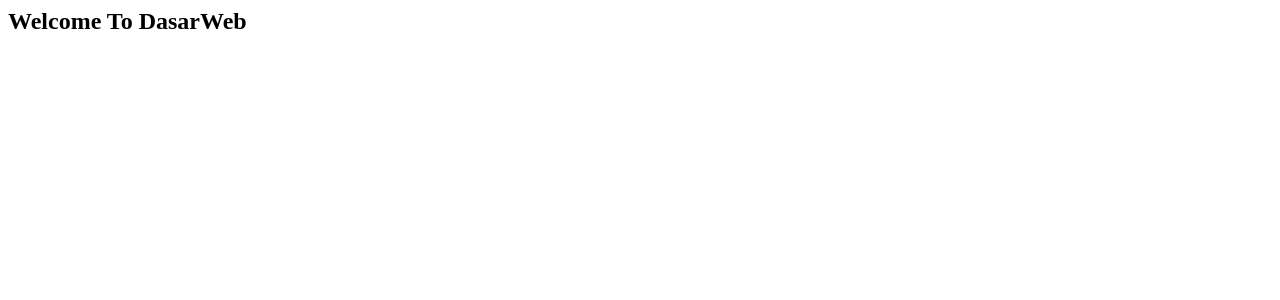
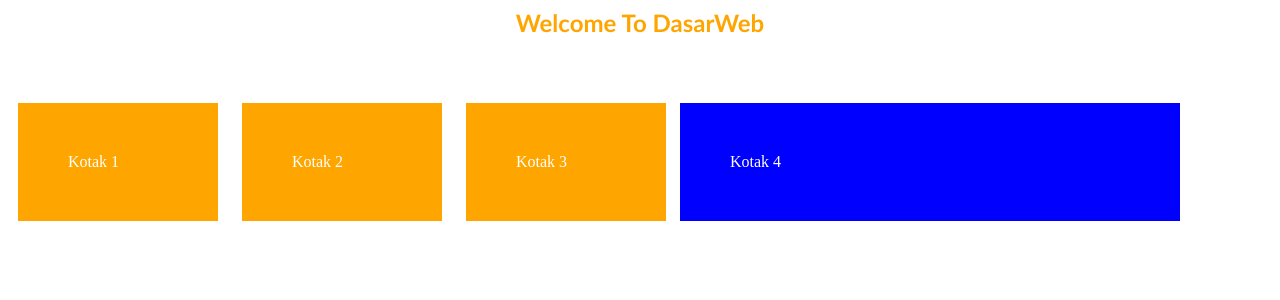
Before and after one commit to YanuarRamadhaniKuswoko/DesainPemrograman, a PHP site: page /dasarweb/index.html in a window 1280 px wide. Shown: the top 300 px of the page. Run offline with PHP 8.4, Linux system fonts and the light colour scheme.

Commit message:
P2-Praktikum3

```diff
--- a/dasarweb/index.html
+++ b/dasarweb/index.html
@@ -1,9 +1,15 @@
 <html>
     <head>
         <title>Main Page</title>
-        <link rel="stylesheet" type="text/css" href=""style.css>
+        <link rel="stylesheet" type="text/css" href="style.css">
     </head>
     <body>
         <h2>Welcome To DasarWeb</h2>
+        <br><br>
+        <div class="kotak">Kotak 1</div>
+        <div class="kotak">Kotak 2</div>
+        <div class="kotak">Kotak 3</div>
+
+        <div id="kotak">Kotak 4</div>
     </body>
 </html>
--- a/dasarweb/style.css
+++ b/dasarweb/style.css
@@ -1,5 +1,20 @@
-h2{
-    color : orange;
-    font-family : 'Trebuchet MS';
+h2 {
+    color: orange;
+    font-family: 'Trebuchet MS';
     text-align: center;
 }
+.kotak {
+    padding: 50px;
+    width: 100px;
+    color: #fff;
+    margin: 10px;
+    background: orange;
+    display: inline-block;
+}
+#kotak {
+    width: 400px;
+    color: #fff;
+    background: blue;
+    padding: 50px;
+    display: inline-block;
+}
```
